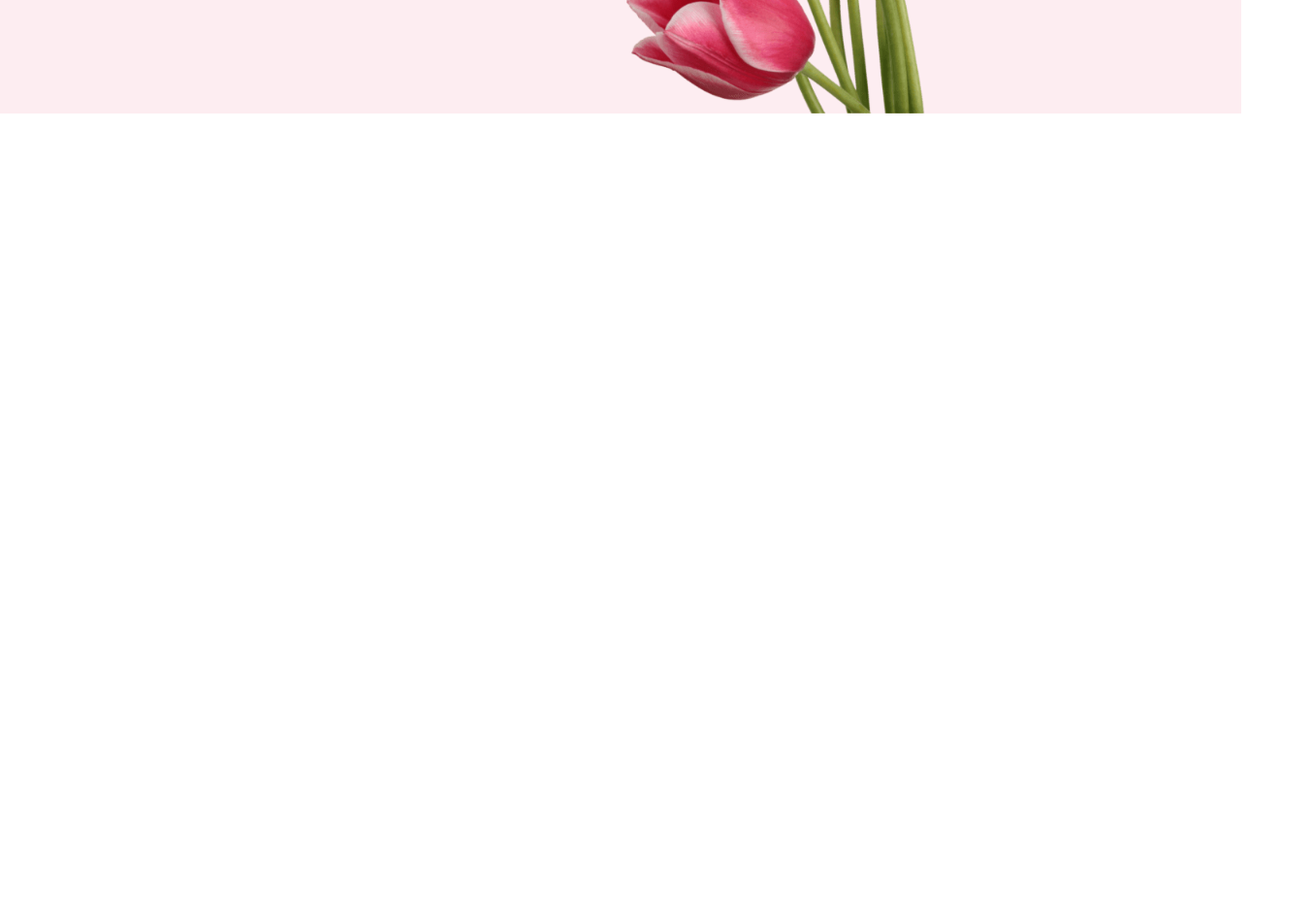
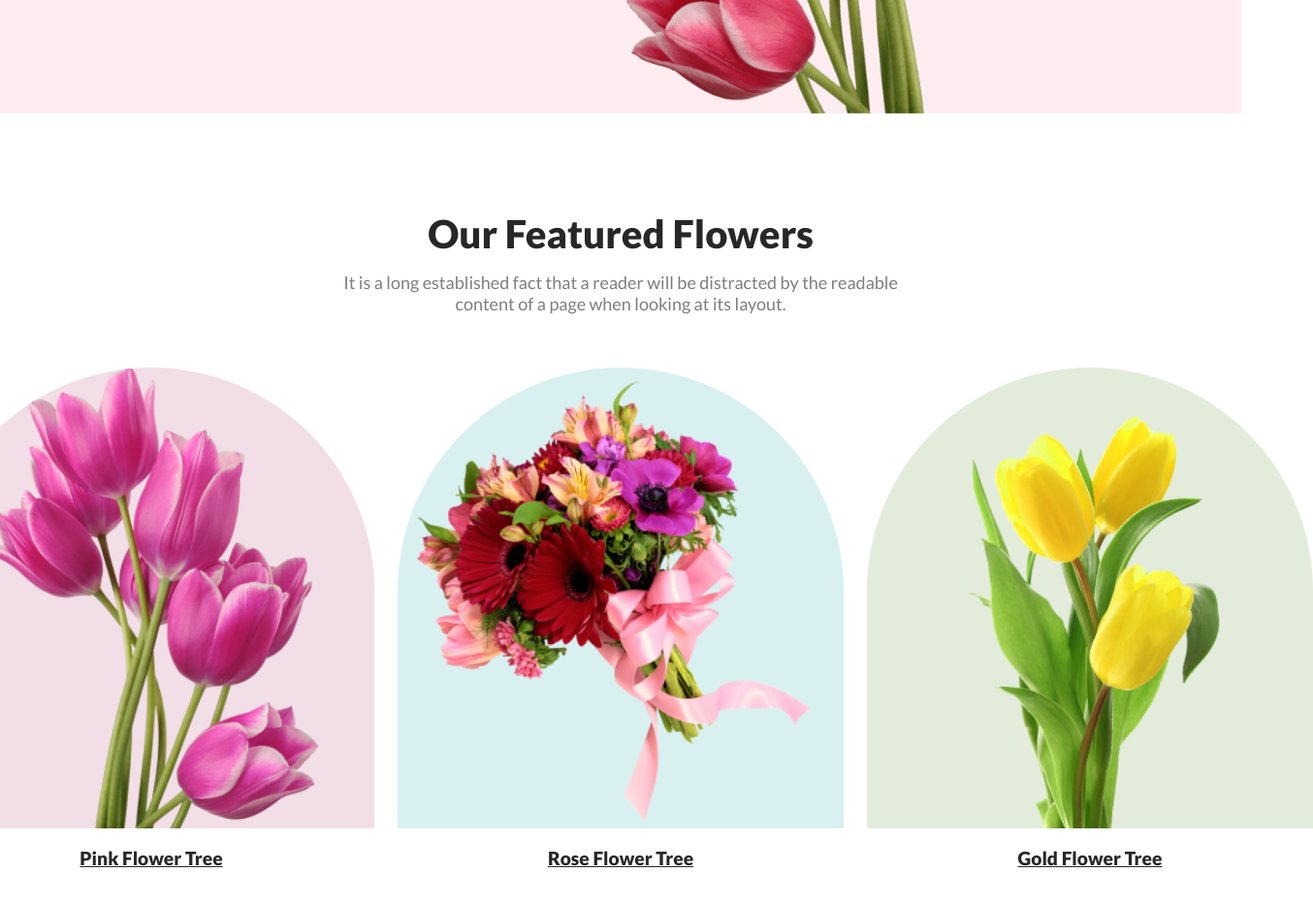
Before and after one commit to farhanshahriyar/flowershop, a plain HTML site: page index.html in a window 1280 px wide. Shown: the part 523-1456 px from the top of the page at 97% size, 1354 px wide, since content can reach past the window. Before the commit the page ends 800 px from the top, so only its background shows below. Drawn offline with Linux system fonts and the light colour scheme.

Commit message:
added flower products

```diff
--- a/Assets/css/style.css
+++ b/Assets/css/style.css
@@ -92,4 +92,73 @@ header .primary-content {
     /* border: 1px solid #000000; */
 }
 
-/*  */
+/* section */
+section {
+    padding: 100px 0;
+}
+
+
+.flower__section {
+    justify-content: center;
+    align-items: center;
+    text-align: center;
+}
+
+.flower__section__title {
+    font-size: 40px;
+    font-weight: 900;
+    padding-bottom: 15px;
+}
+
+.flower__section__description {
+    font-size: 18px;
+    font-weight: 400;
+    padding-bottom: 15px;
+    color: #27272798;
+}
+
+.flower__products {
+    display: flex;
+    align-items: center;
+    width: 100%;
+    padding-top: 20px;
+}
+
+.flower__container {
+  display: flex;
+  justify-content: center;
+  align-items: center;
+  width: 100%;
+  padding-top: 20px;
+  gap : 24px;
+}
+
+.flower__img {
+  height: 475px;
+  width: 460px;
+  border-radius: 300px 300px 0 0;
+  object-fit: contain;
+}
+
+.img1 {
+  background: rgba(167, 33, 98, 0.15);
+
+}
+
+.img2 {
+  background: rgba(5, 151, 160, 0.15);
+
+}
+
+.img3 {
+  background: rgba(71, 125, 17, 0.15);
+
+}
+
+.flower__title {
+  font-size: 1.2rem;
+  font-weight: 600;
+  text-align: center;
+  margin-top: 1rem;
+  text-decoration: underline;
+}
--- a/index.html
+++ b/index.html
@@ -21,7 +21,9 @@
         <div class="banner__content primary-content">
             <div class="banner__texts">
                 <h1 class="banner__text">Let's make <br> beautiful flowers a <br> part of your life.</h1>
-                <p class="banner__description">It is a long established fact that a reader will be distracted by the readable content of a page when looking at its layout. The point of using Lorem Ipsum is that it has a
+                <p class="banner__description">It is a long established fact that a reader will be distracted by the
+                    readable content of a page when looking at its layout. The point of using Lorem Ipsum is that it has
+                    a
                     more-or-less normal distribution of letters.</p>
                 <a href="#" class="btn">Shop Now</a>
             </div>
@@ -29,10 +31,32 @@
         </div>
     </header>
     <!-- #section 1 ends -->
+    <main>
+        <!-- Section-1 Featured flowers starts -->
+        <section>
+          <div class="flower__section">
+            <h2 class="flower__section__title">Our Featured Flowers</h2>
+            <p class="flower__section__description">It is a long established fact that a reader will be distracted by the readable <br>content of a page when looking at its layout.</p>
+          </div>
+          <!-- product -->
+          <div class="flower__products">
+            <div class="flower__container">
+              <div class="flower__item">
+                <img src="Assets/Flower Asset/pngwing 6.png" alt="flower" class="flower__img img1">
+                <p class="flower__title">Pink Flower Tree</p>
+              </div>
+              <div class="flower__item">
+                <img src="Assets/Flower Asset/pngwing 5.png" alt="flower" class="flower__img img2">
+                <p class="flower__title">Rose Flower Tree</p>
+              </div>
+              <div class="flower__item">
+                <img src="Assets/Flower Asset/pngwing 7.png" alt="flower" class="flower__img img3">
+                <p class="flower__title">Gold Flower Tree</p>
+              </div>
+            </div>
+          </div>
+        </section>
+        <!-- Section-1 Featured flowers ends -->
+    </body>
 
-    <!-- #section 2 starts -->
-
-
-</body>
-
-</html>
+    </html>
```
